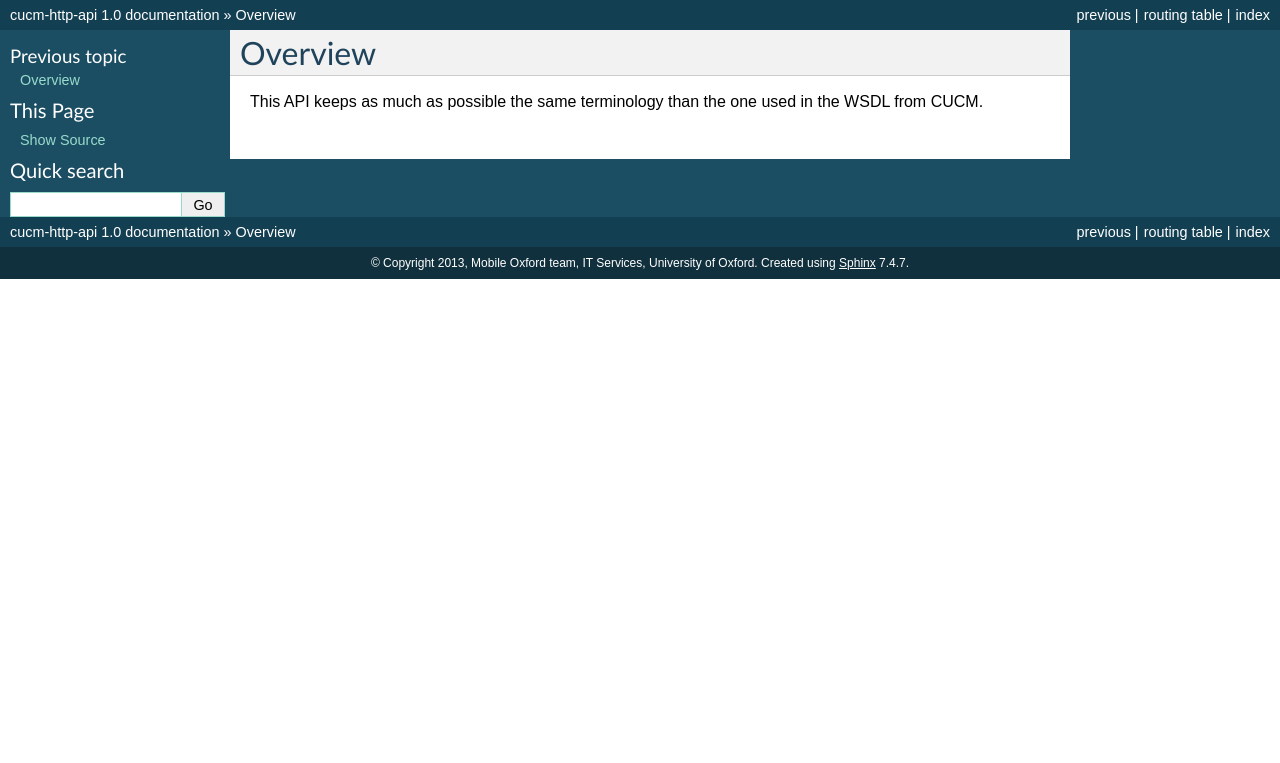
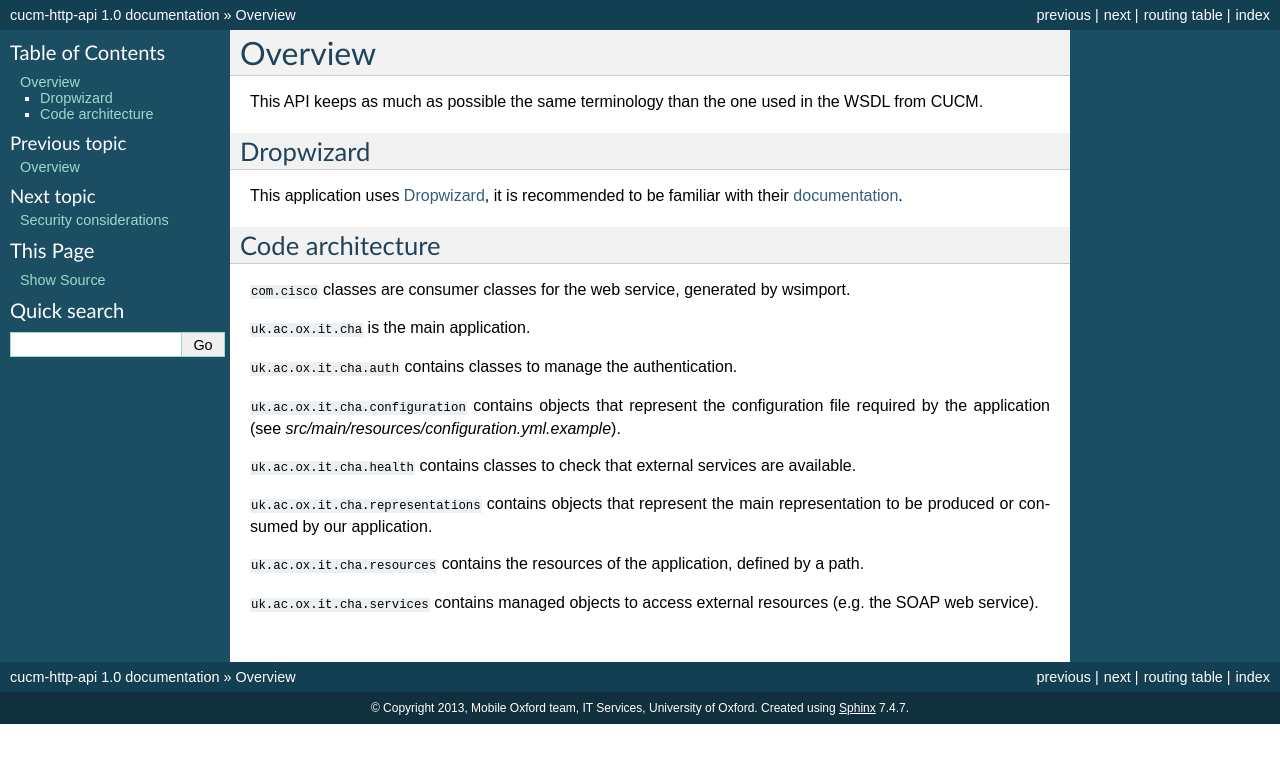
Before and after one commit to ox-it/cucm-http-api, a Sphinx documentation site: the page built from docs/source/developer/overview.rst, in a window 1280 px wide. Shown: the top 763 px of the page. Built offline with Sphinx 7.4.7, drawn with Linux system fonts in a browser that asks for light colours.

Commit message:
Updated documentation.

```diff
--- a/docs/source/developer/overview.rst
+++ b/docs/source/developer/overview.rst
@@ -2,3 +2,27 @@ Overview
 ========
 
 This API keeps as much as possible the same terminology than the one used in the WSDL from CUCM.
+
+Dropwizard
+----------
+
+This application uses `Dropwizard <http://dropwizard.codahale.com/>`_, it is recommended to be familiar with their `documentation <http://dropwizard.codahale.com/manual/core/>`_.
+
+Code architecture
+-----------------
+
+``com.cisco`` classes are consumer classes for the web service, generated by wsimport.
+
+``uk.ac.ox.it.cha`` is the main application.
+
+``uk.ac.ox.it.cha.auth`` contains classes to manage the authentication.
+
+``uk.ac.ox.it.cha.configuration`` contains objects that represent the configuration file required by the application (see `src/main/resources/configuration.yml.example`).
+
+``uk.ac.ox.it.cha.health`` contains classes to check that external services are available.
+
+``uk.ac.ox.it.cha.representations`` contains objects that represent the main representation to be produced or consumed by our application.
+
+``uk.ac.ox.it.cha.resources`` contains the resources of the application, defined by a path.
+
+``uk.ac.ox.it.cha.services`` contains managed objects to access external resources (e.g. the SOAP web service).
--- a/docs/source/index.rst
+++ b/docs/source/index.rst
@@ -28,6 +28,7 @@ Developer
 .. toctree::
     :glob:
 
+    developer/overview
     developer/*
 
 Indices and tables
```
Also changed, not shown: README.md (+6 -24 lines), docs/source/developer/security.rst (added, +30 -0 lines).
